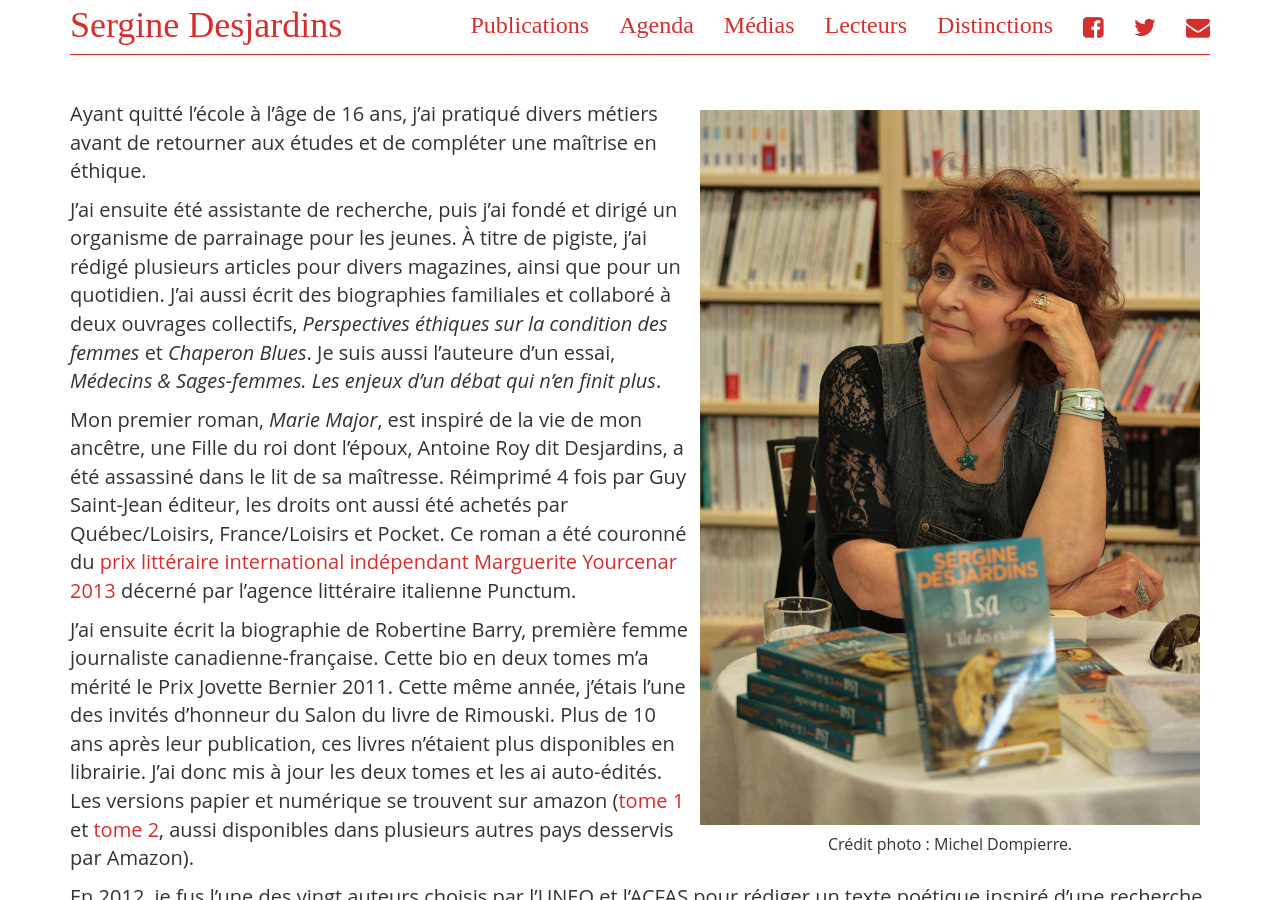
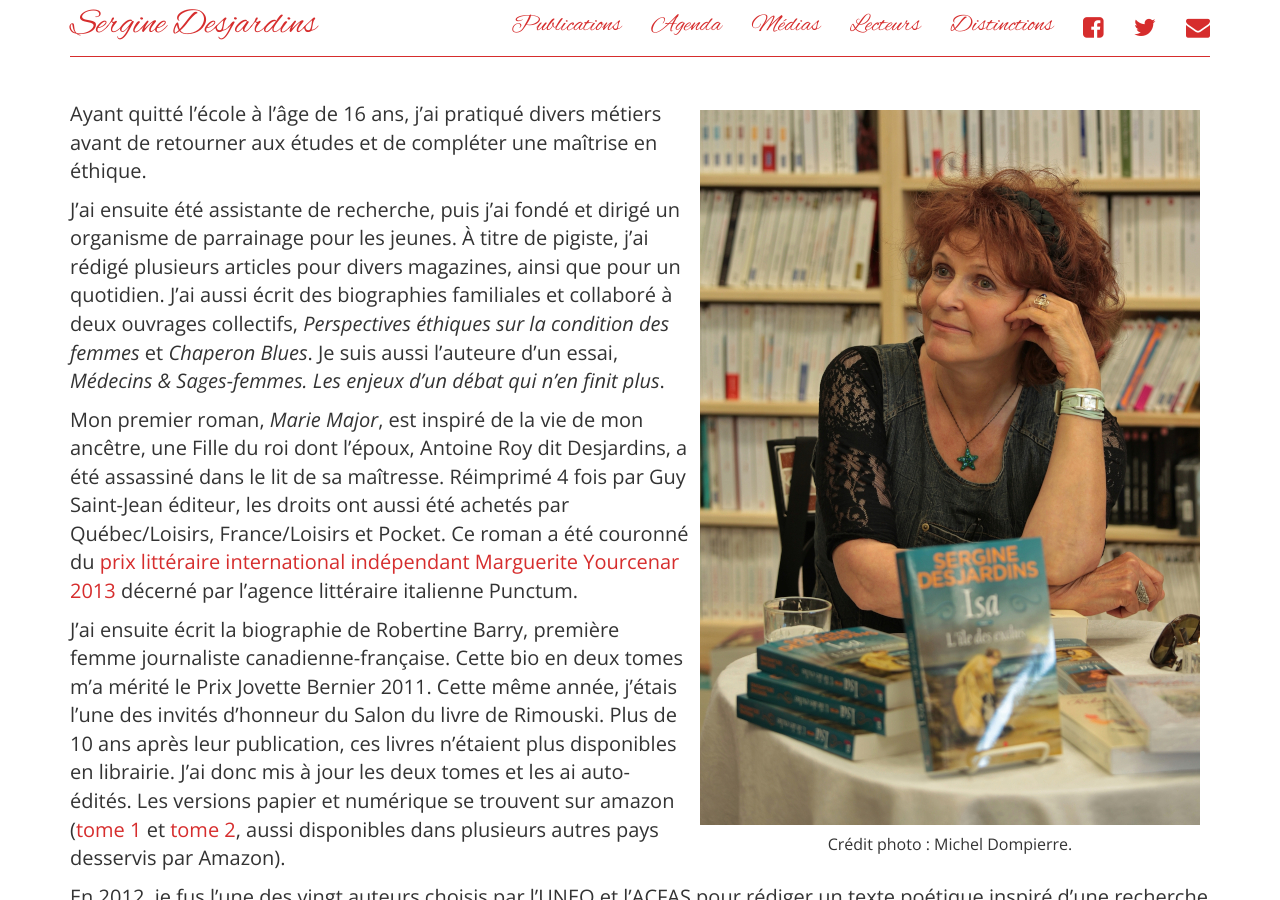
Before and after one commit to serginedesjardins/serginedesjardins.github.io, a Jekyll site: the page built from index.md, in a window 1280 px wide and 900 px high. Built offline with Jekyll 4.4.1, drawn with Linux system fonts in a browser that asks for light colours; nearby versions of some CDN libraries; some web fonts are replaced.

Commit message:
Add https to fonts

```diff
--- a/_includes/head.html
+++ b/_includes/head.html
@@ -3,8 +3,8 @@
   <meta charset='utf-8'/>
   <title>Sergine Desjardins -- {{ title }}</title>
   <meta name='viewport' content='width=device-width, initial-scale=1.0'/>
-  <link href='fonts.googleapis.com/css?family=Alex+Brush' rel='stylesheet' type='text/css'>
-  <link href='fonts.googleapis.com/css?family=Open+Sans:400italic,700italic,400,700' rel='stylesheet' type='text/css'>
+  <link href='https://fonts.googleapis.com/css?family=Alex+Brush' rel='stylesheet' type='text/css'>
+  <link href='https://fonts.googleapis.com/css?family=Open+Sans:400italic,700italic,400,700' rel='stylesheet' type='text/css'>
   <link href='//maxcdn.bootstrapcdn.com/font-awesome/4.2.0/css/font-awesome.min.css' rel='stylesheet'>
   <link href='{{ "/css/bootstrap.min.css" | prepend: site.baseurl }}' rel='stylesheet'/>
   <link rel="stylesheet" href='{{ "/css/style.css" | prepend: site.baseurl }}'>
```
